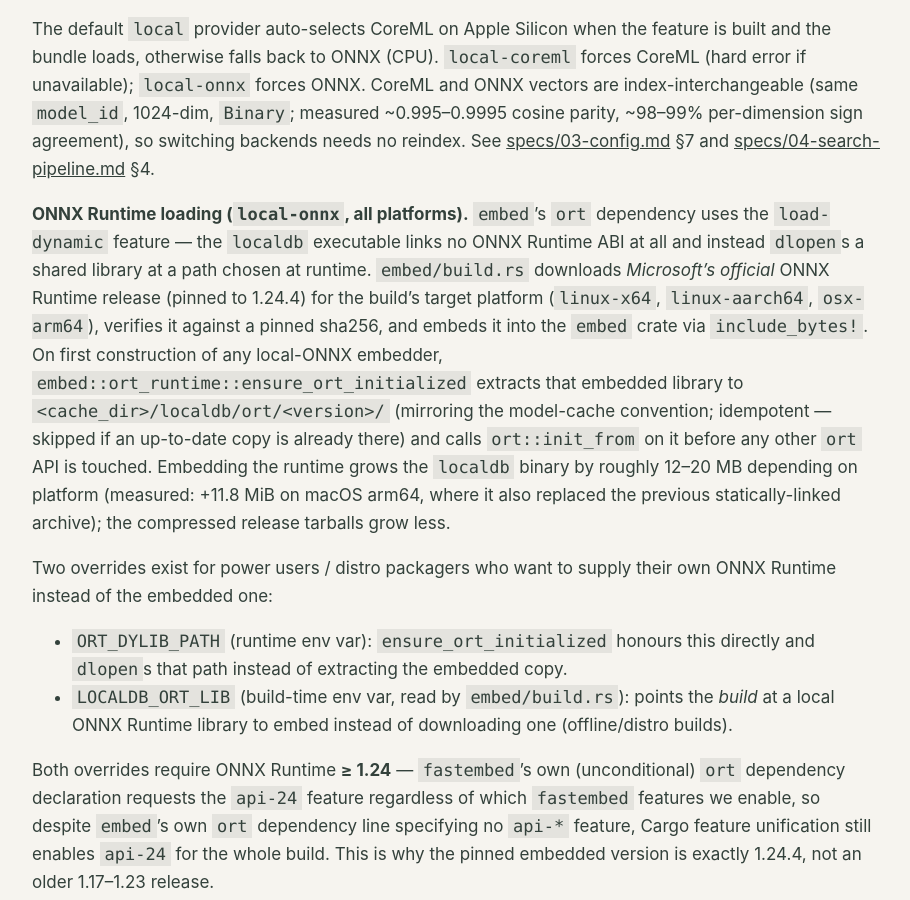
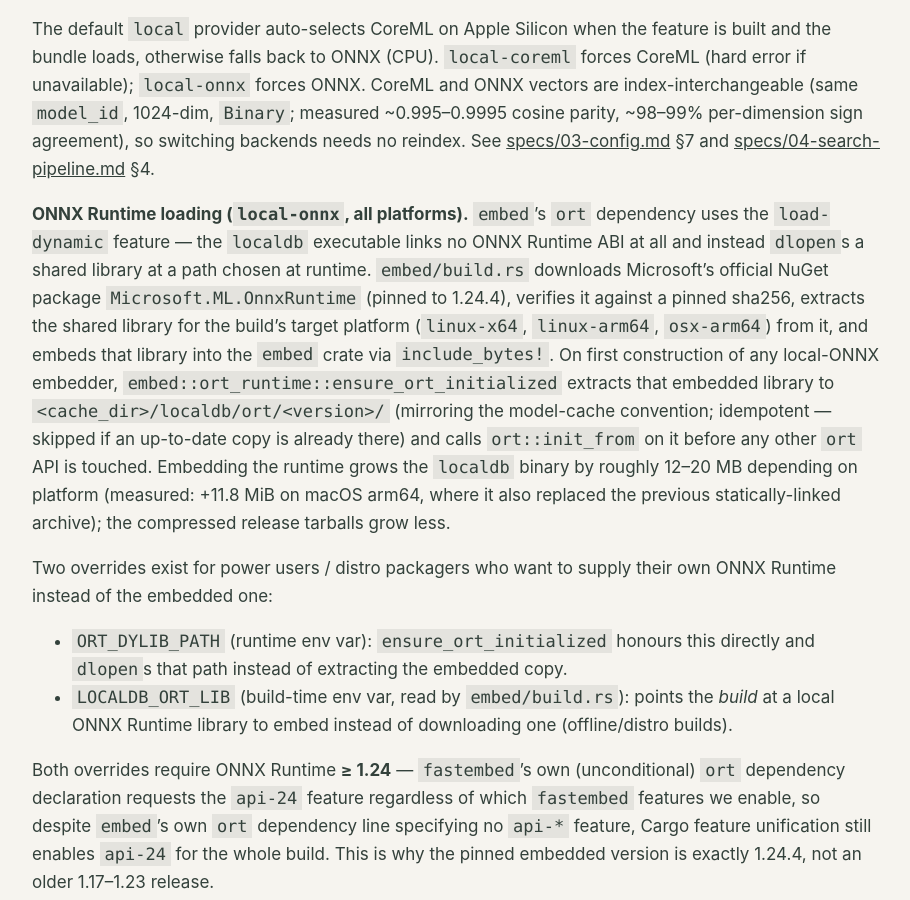
Before and after one commit to dokterbob/localdb, a Jekyll site: the page built from docs/architecture.md, in a window 1280 px wide and 900 px high, scrolled down 7143 px. Shown: the whole window, without its empty margins (48-958 px from the left). Built offline with Jekyll 4.4.1, drawn with Linux system fonts in a browser that asks for light colours; our own code applies the rules of GitHub Pages for plain Markdown files.

Commit message:
Fetch the embedded ONNX Runtime from Microsoft's NuGet package (#378)
* Fetch the embedded ONNX Runtime from Microsoft's NuGet package

github.com/microsoft/onnxruntime and all of its release assets have
returned 404 since 2026-11-17, so every build without a cached tarball
failed in embed/build.rs. The original 1.24.4 tarballs are not mirrored
anywhere, so their sha256 pins cannot be satisfied any more.

embed/build.rs now downloads Microsoft.ML.OnnxRuntime 1.24.4 from
api.nuget.org: one signed, immutable package carrying the linux-x64,
linux-arm64 and osx-arm64 libraries, pinned by its sha256. The target's
library is extracted from the zip under the same versioned file name as
before, and the 125 MB package is deleted once extracted. The download
streams to disk while hashing instead of buffering the body.

The NuGet builds are separate builds of the same release, so the
embedded bytes change (macOS dylib sha256 0db33e16...). Their floors
match the documented ones: GLIBC_2.27, GLIBCXX_3.4.22, CXXABI_1.3.11,
macOS 14.0.

embed's build-dependencies swap tar + flate2 for zip 9 with the same
spec as extract's, so the lockfile keeps a single zip and drops tar and
xattr.

Co-Authored-By: Claude Opus 5.5 <noreply@anthropic.com>

* Name the NuGet linux-arm64 runtime directory correctly in the ORT docs

Co-Authored-By: Claude Opus 5.5 <noreply@anthropic.com>

---------

Co-authored-by: dokterbob-agent[bot] <4322994+dokterbob-agent[bot]@users.noreply.github.com>
Co-authored-by: Claude Opus 5.5 <noreply@anthropic.com>

```diff
--- a/docs/architecture.md
+++ b/docs/architecture.md
@@ -283,16 +283,16 @@ agreement), so switching backends needs no reindex. See
 
 **ONNX Runtime loading (`local-onnx`, all platforms).** `embed`'s `ort` dependency uses the
 `load-dynamic` feature — the `localdb` executable links no ONNX Runtime ABI at all and instead
-`dlopen`s a shared library at a path chosen at runtime. `embed/build.rs` downloads _Microsoft's
-official_ ONNX Runtime release (pinned to 1.24.4) for the build's target platform (`linux-x64`,
-`linux-aarch64`, `osx-arm64`), verifies it against a pinned sha256, and embeds it into the `embed`
-crate via `include_bytes!`. On first construction of any local-ONNX embedder,
-`embed::ort_runtime::ensure_ort_initialized` extracts that embedded library to
-`<cache_dir>/localdb/ort/<version>/` (mirroring the model-cache convention; idempotent — skipped if
-an up-to-date copy is already there) and calls `ort::init_from` on it before any other `ort` API is
-touched. Embedding the runtime grows the `localdb` binary by roughly 12–20 MB depending on platform
-(measured: +11.8 MiB on macOS arm64, where it also replaced the previous statically-linked archive);
-the compressed release tarballs grow less.
+`dlopen`s a shared library at a path chosen at runtime. `embed/build.rs` downloads Microsoft's
+official NuGet package `Microsoft.ML.OnnxRuntime` (pinned to 1.24.4), verifies it against a pinned
+sha256, extracts the shared library for the build's target platform (`linux-x64`, `linux-arm64`,
+`osx-arm64`) from it, and embeds that library into the `embed` crate via `include_bytes!`. On first
+construction of any local-ONNX embedder, `embed::ort_runtime::ensure_ort_initialized` extracts that
+embedded library to `<cache_dir>/localdb/ort/<version>/` (mirroring the model-cache convention;
+idempotent — skipped if an up-to-date copy is already there) and calls `ort::init_from` on it before
+any other `ort` API is touched. Embedding the runtime grows the `localdb` binary by roughly 12–20 MB
+depending on platform (measured: +11.8 MiB on macOS arm64, where it also replaced the previous
+statically-linked archive); the compressed release tarballs grow less.
 
 Two overrides exist for power users / distro packagers who want to supply their own ONNX Runtime
 instead of the embedded one:
```
Also changed, not shown: CLAUDE.md (+8 -7 lines), docs/release-engineering.md (+4 -3 lines), embed/Cargo.toml (+6 -4 lines), 2 other files.
